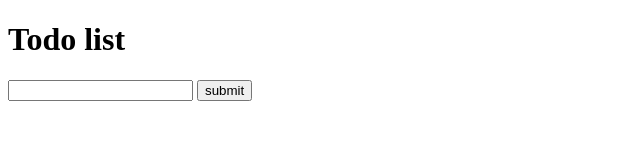
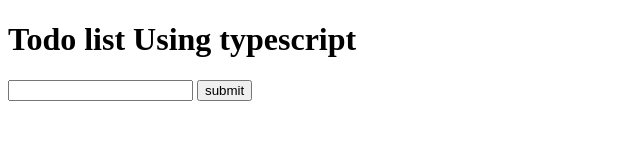
Before and after one commit to Dakshay505/typescriptTodo, a website with bundled scripts: page public/index.html in a window 1280 px wide. Shown: the whole page, without its empty margins (0-640 px from the left). Built offline with nearby package versions, Linux system fonts and the light colour scheme.

Commit message:
just added some text

```diff
--- a/public/index.html
+++ b/public/index.html
@@ -8,7 +8,7 @@
   <title>Document</title>
 </head>
 <body>
-   <h1>Todo list</h1>
+   <h1>Todo list Using typescript</h1>
    <form id="new-task-form">
      <input type="text" id="new-task-title">
     <button type="submit">submit</button>
```
